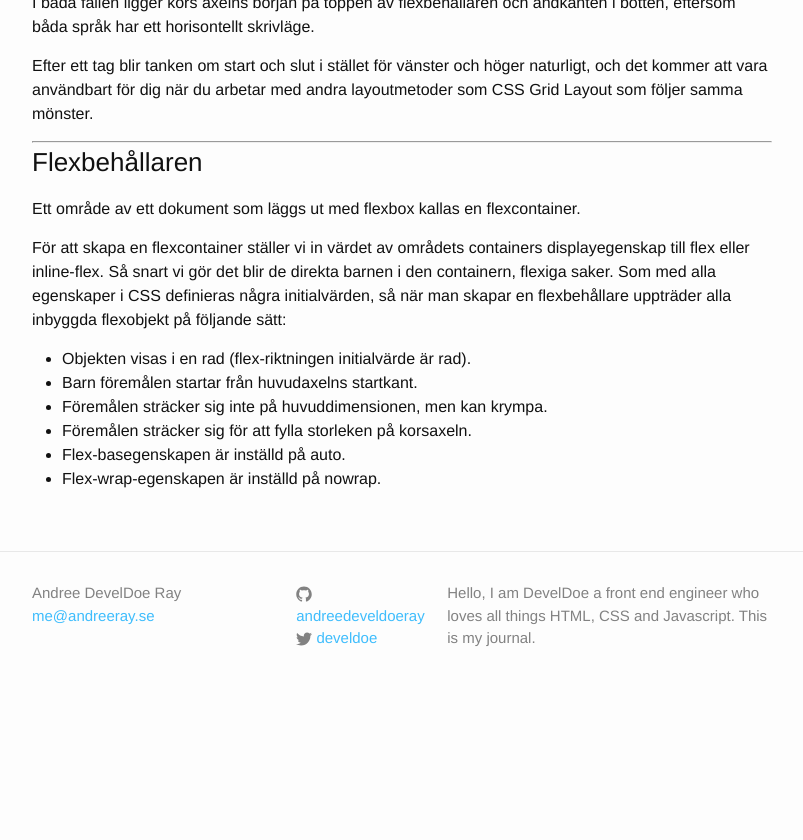
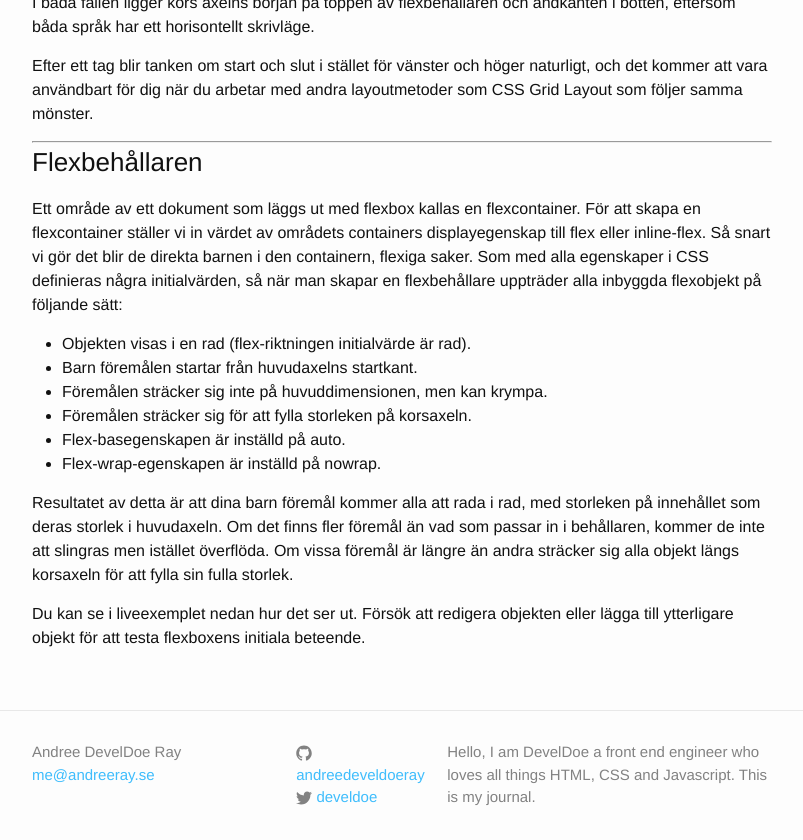
Before and after one commit to develdoe/develdoe.github.io, a Jekyll site: the page built from _posts/2018-04-26-flexbox-koncept.md, in a window 1280 px wide and 900 px high, scrolled down 3334 px, cut to the strip 60-900 px from the top of the window. Shown: the whole strip, without its empty margins (238-1041 px from the left). Built offline with Jekyll 4.4.1, drawn with Linux system fonts in a browser that asks for light colours; before the commit the page ends 4104 px from its top, so only the background shows below that.

Commit message:
Create 2018-04-26-flexbox-koncept.md

```diff
--- a/_posts/2018-04-26-flexbox-koncept.md
+++ b/_posts/2018-04-26-flexbox-koncept.md
@@ -71,7 +71,6 @@ Efter ett tag blir tanken om start och slut i stället för vänster och höger
 ### Flexbehållaren
 
 Ett område av ett dokument som läggs ut med flexbox kallas en flexcontainer.
-
 För att skapa en flexcontainer ställer vi in värdet av områdets containers displayegenskap till flex eller inline-flex. Så snart vi gör det blir de direkta barnen i den containern, flexiga saker. Som med alla egenskaper i CSS definieras några initialvärden, så när man skapar en flexbehållare uppträder alla inbyggda flexobjekt på följande sätt:
 
 * Objekten visas i en rad (flex-riktningen initialvärde är rad).
@@ -80,3 +79,7 @@ För att skapa en flexcontainer ställer vi in värdet av områdets containers d
 * Föremålen sträcker sig för att fylla storleken på korsaxeln.
 * Flex-basegenskapen är inställd på auto.
 * Flex-wrap-egenskapen är inställd på nowrap.
+
+Resultatet av detta är att dina barn föremål kommer alla att rada i rad, med storleken på innehållet som deras storlek i huvudaxeln. Om det finns fler föremål än vad som passar in i behållaren, kommer de inte att slingras men istället överflöda. Om vissa föremål är längre än andra sträcker sig alla objekt längs korsaxeln för att fylla sin fulla storlek.
+
+Du kan se i liveexemplet nedan hur det ser ut. Försök att redigera objekten eller lägga till ytterligare objekt för att testa flexboxens initiala beteende.
```
